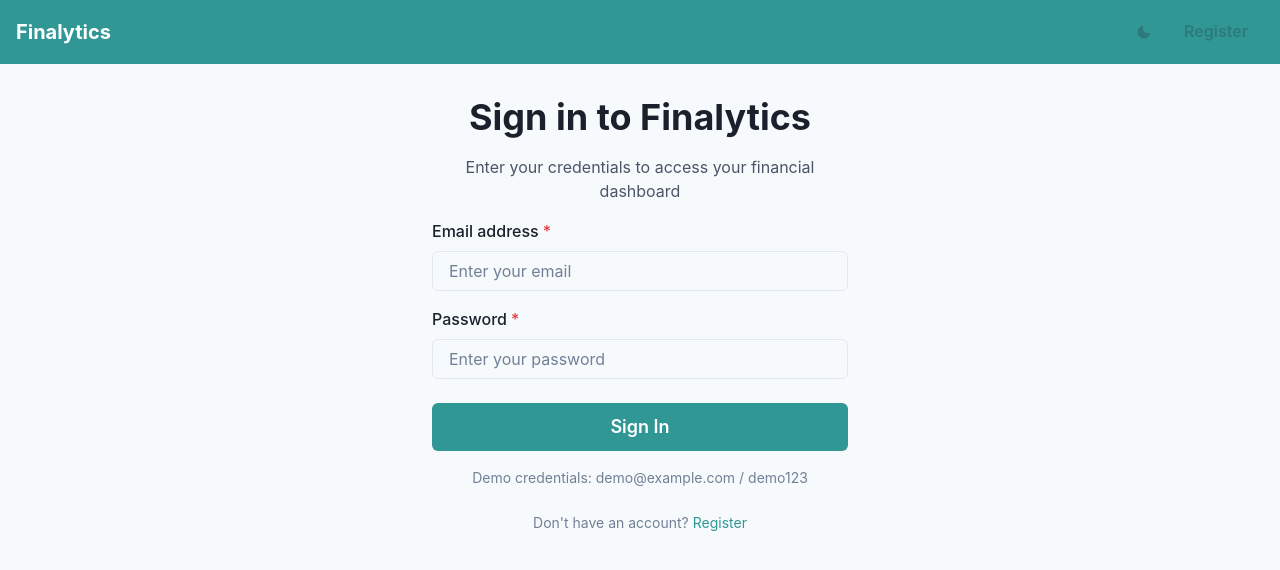
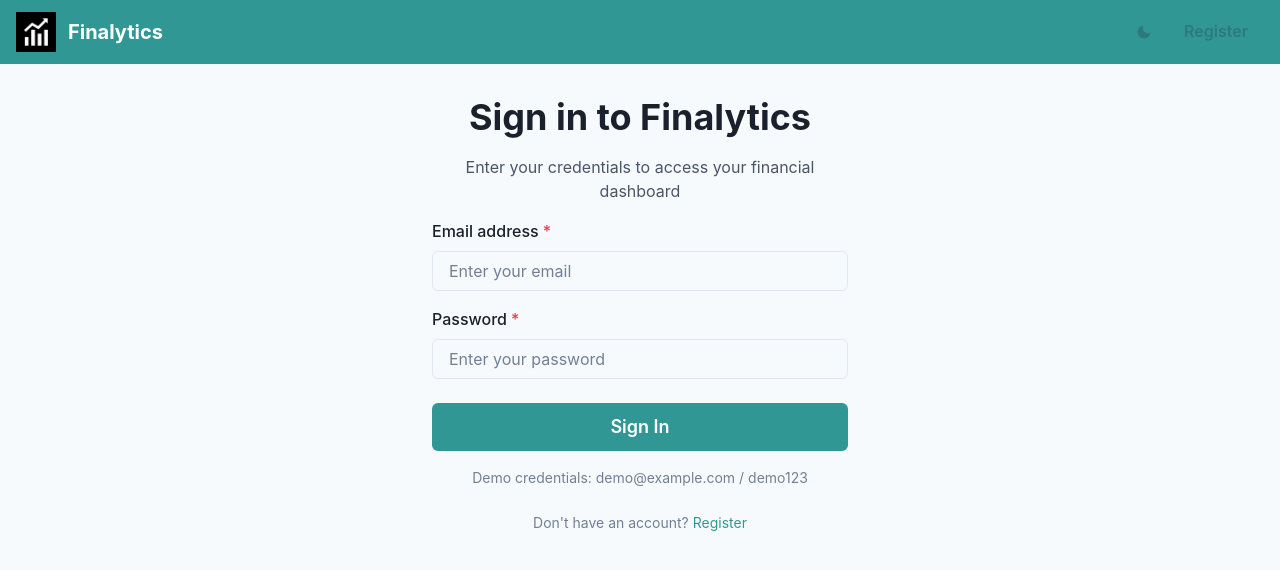
Before and after one commit to PUSHKARDEORE/Finalytics, a React (Create React App) app in the folder frontend/: page / in a window 1280 px wide. Shown: the top 570 px of the page. Built offline with nearby package versions, Linux system fonts and the light colour scheme; no server answers.

Commit message:
website favicon and icon added

```diff
--- a/frontend/public/index.html
+++ b/frontend/public/index.html
@@ -2,7 +2,7 @@
 <html lang="en">
   <head>
     <meta charset="utf-8" />
-    <link rel="icon" href="%PUBLIC_URL%/favicon.ico" />
+    <link rel="icon" href="Finalytics_Logo.jpg" />
     <meta name="viewport" content="width=device-width, initial-scale=1" />
     <meta name="theme-color" content="#000000" />
     <meta
--- a/frontend/src/components/Header.tsx
+++ b/frontend/src/components/Header.tsx
@@ -1,5 +1,5 @@
 import React from 'react';
-import { Box, Flex, Spacer, Button, Heading, Text, useToast, IconButton, useColorMode } from '@chakra-ui/react';
+import { Box, Flex, Spacer, Button, Heading, Text, useToast, IconButton, useColorMode, Image } from '@chakra-ui/react';
 import { useNavigate, useLocation } from 'react-router-dom';
 import { useAuth } from '../context/AuthContext';
 import { SunIcon, MoonIcon } from '@chakra-ui/icons';
@@ -26,6 +26,15 @@ const Header: React.FC = () => {
   return (
     <Box bg="teal.500" px={4} py={3}>
       <Flex alignItems="center">
+        <Box as="span" cursor="pointer" onClick={() => navigate('/dashboard')}>
+          <Image
+            src={process.env.PUBLIC_URL + '/Finalytics_Logo.jpg'}
+            alt="Finalytics Logo"
+            boxSize="40px"
+            objectFit="contain"
+            mr={3}
+          />
+        </Box>
         <Heading as="h1" size="md" color="white" cursor="pointer" onClick={() => navigate('/dashboard')}>
           Finalytics
         </Heading>
@@ -46,7 +55,7 @@ const Header: React.FC = () => {
               />
               <Button colorScheme="teal" variant="ghost" onClick={handleLogout}>
                 Logout
-          </Button>
+              </Button>
             </Flex>
           ) : (
             <Flex alignItems="center" gap={2}>
```
Also changed, not shown: frontend/public/Finalytics_Logo.jpg (added).
